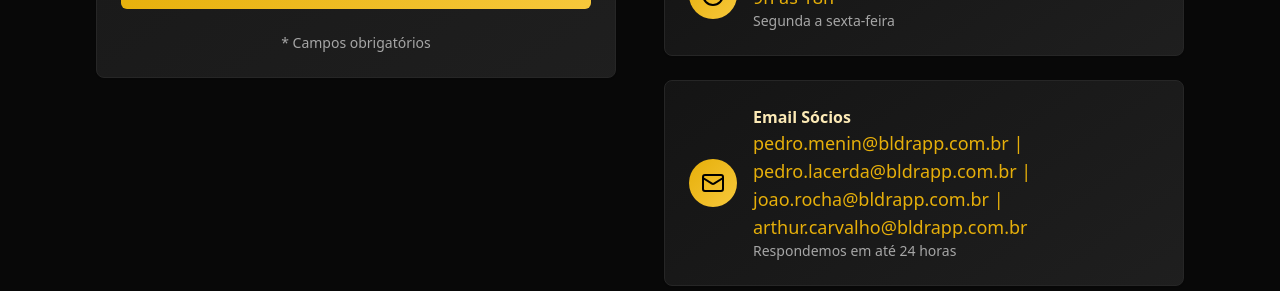
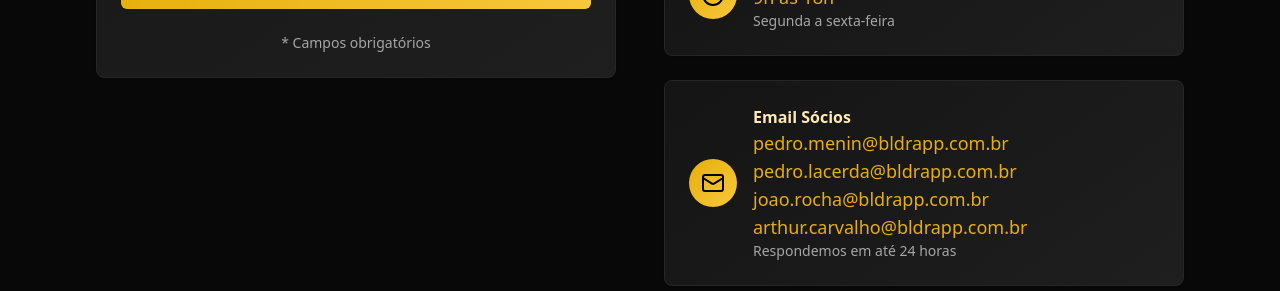
Before and after one commit to BLDR-APP/bldr-genesis-launch, a React (Vite) app: page /contato in a window 1280 px wide. Shown: the part 820-1111 px from the top of the page. Built offline with nearby package versions, Linux system fonts and the light colour scheme.

Commit message:
Update Contact.tsx

```diff
--- a/src/pages/Contact.tsx
+++ b/src/pages/Contact.tsx
@@ -35,7 +35,7 @@ const Contact = () => {
     {
       icon: <Mail className="h-6 w-6" />,
       title: "Email Sócios",
-      value: "pedro.menin@bldrapp.com.br | pedro.lacerda@bldrapp.com.br | joao.rocha@bldrapp.com.br | arthur.carvalho@bldrapp.com.br",
+      value: "pedro.menin@bldrapp.com.br pedro.lacerda@bldrapp.com.br joao.rocha@bldrapp.com.br arthur.carvalho@bldrapp.com.br",
       description: "Respondemos em até 24 horas"
     }
   ];
```
